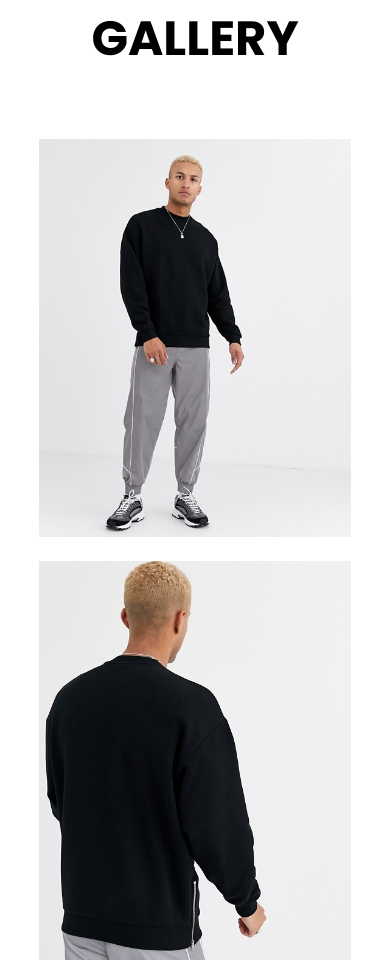
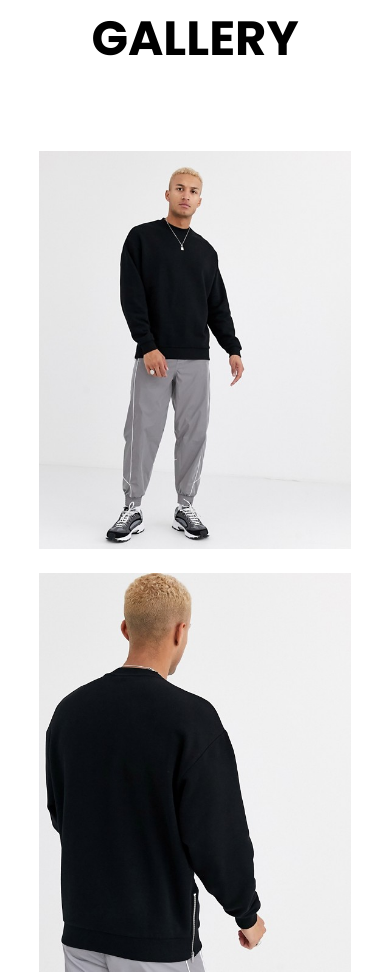
Before and after one commit to NikitaTin/clothes_shop, a plain HTML site: page index.html in a window 390 px wide. Shown: the part 708-1680 px from the top of the page. Drawn offline with Linux system fonts and the light colour scheme.

Commit message:
image margin debug

```diff
--- a/style.css
+++ b/style.css
@@ -128,9 +128,11 @@ body{
     .images{
         grid-template-columns: 1fr;
         grid-template-rows: 1fr 1fr 1fr;
-        row-gap: 24px;
         justify-items: center;
         width: 100vw;
+    }
+    .images__image{
+        margin: 12px 0;
     }
     .images__title{
         font-size: 3em;
```
